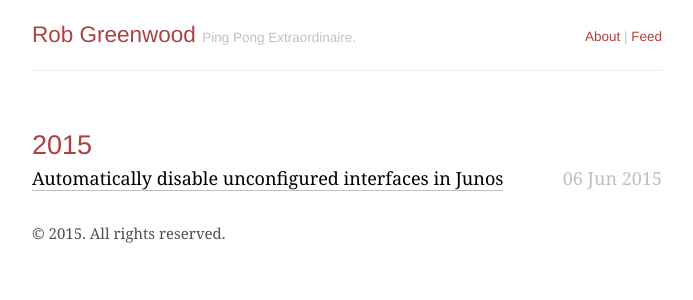
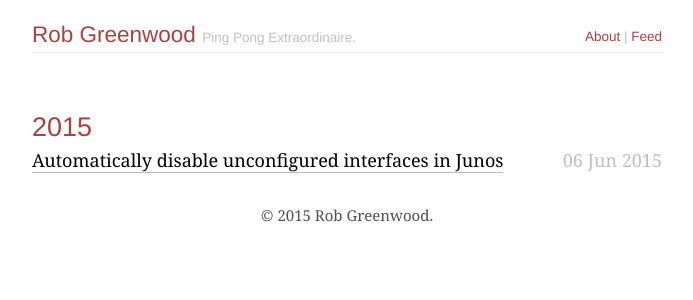
Before and after one commit to bilco105/bilco105.github.io, a Jekyll site: the page built from index.html, in a window 1280 px wide. Shown: the top 300 px of the page, without its empty margins (293-986 px from the left). Built offline with Jekyll 4.4.1, drawn with Linux system fonts in a browser that asks for light colours; Markdown is read by kramdown in place of the engine named in the settings; the list of posts is cut into pages by our own code.

Commit message:
tidy layout slightly

```diff
--- a/_config.yml
+++ b/_config.yml
@@ -1,3 +1,6 @@
+# Fix travis tests
+exclude: ['vendor']
+
 # Permalinks
 permalink:           pretty
 relative_permalinks: true
--- a/_layouts/default.html
+++ b/_layouts/default.html
@@ -23,7 +23,7 @@
 
       <footer class="footer">
         <small>
-          &copy; <time datetime="{{ site.time | date_to_xmlschema }}">{{ site.time | date: '%Y' }}</time>. All rights reserved.
+          &copy; <time datetime="{{ site.time | date_to_xmlschema }}">{{ site.time | date: '%Y' }}</time> Rob Greenwood.
         </small>
       </footer>
     </div>
--- a/_sass/_layout.scss
+++ b/_sass/_layout.scss
@@ -11,5 +11,6 @@
 }
 
 footer {
+  text-align: center;
   margin-bottom: 2rem;
 }
--- a/_sass/_masthead.scss
+++ b/_sass/_masthead.scss
@@ -4,7 +4,6 @@
 
 .masthead {
   padding-top:    1rem;
-  padding-bottom: 1rem;
   margin-bottom:  3rem;
   border-bottom:  1px solid #eee;
 }
```
Also changed, not shown: .travis.yml.
